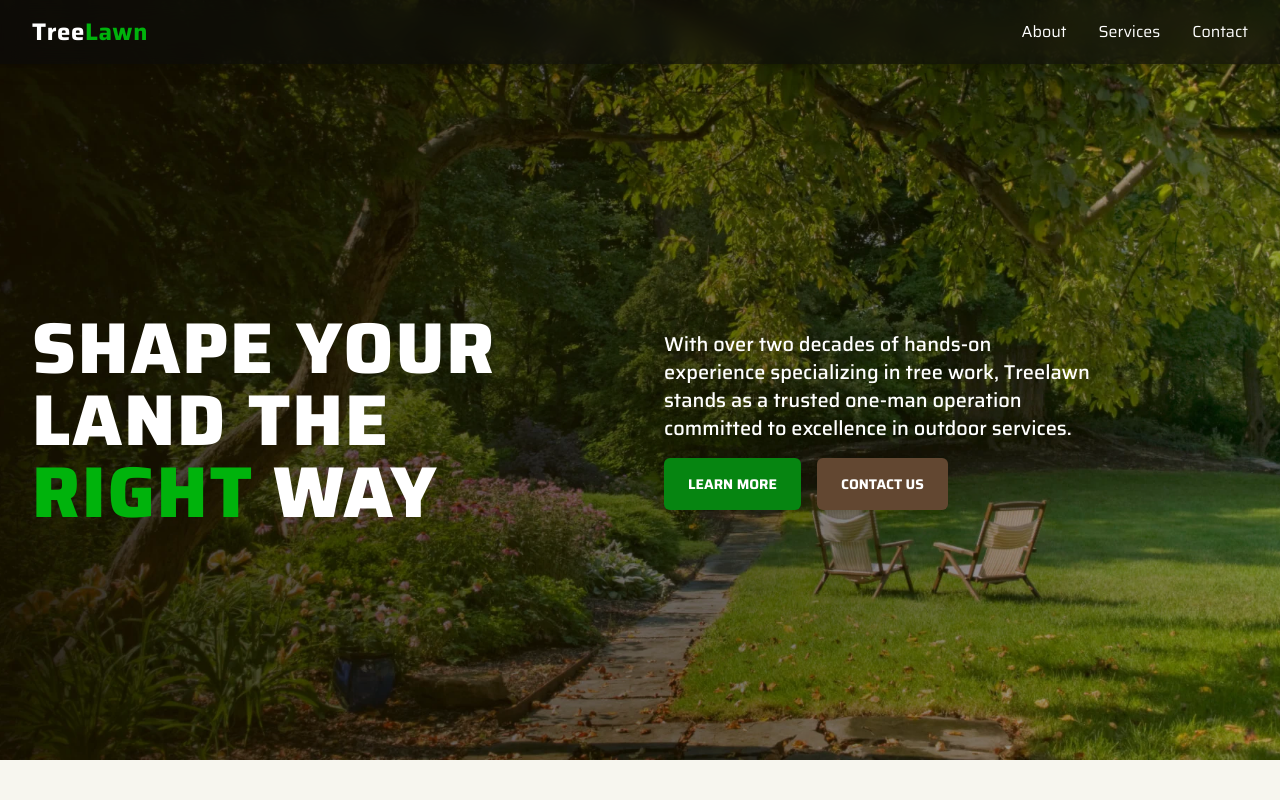
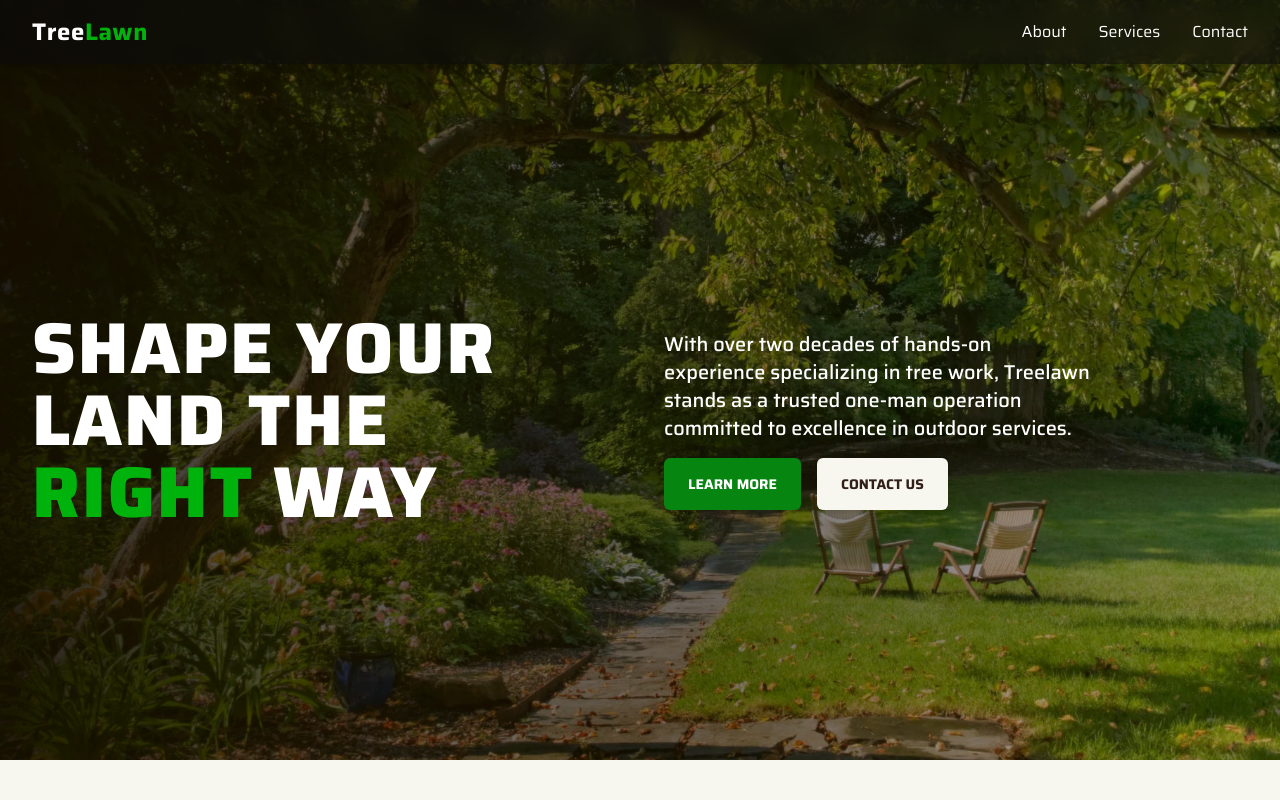
Before and after one commit to KramYengir/treelawn_v2, a Next.js app: page / in a window 1280 px wide. Shown: the top 800 px of the page. Built offline with nearby package versions, Linux system fonts and the light colour scheme.

Commit message:
change btn classes

```diff
--- a/components/Hero.tsx
+++ b/components/Hero.tsx
@@ -20,7 +20,7 @@ const Hero = () => {
             <a href="#services" className="primary-btn">
               Learn More
             </a>{" "}
-            <a href="#contact" className="secondary-btn">
+            <a href="#contact" className="clear-btn">
               Contact Us
             </a>
           </div>
```
